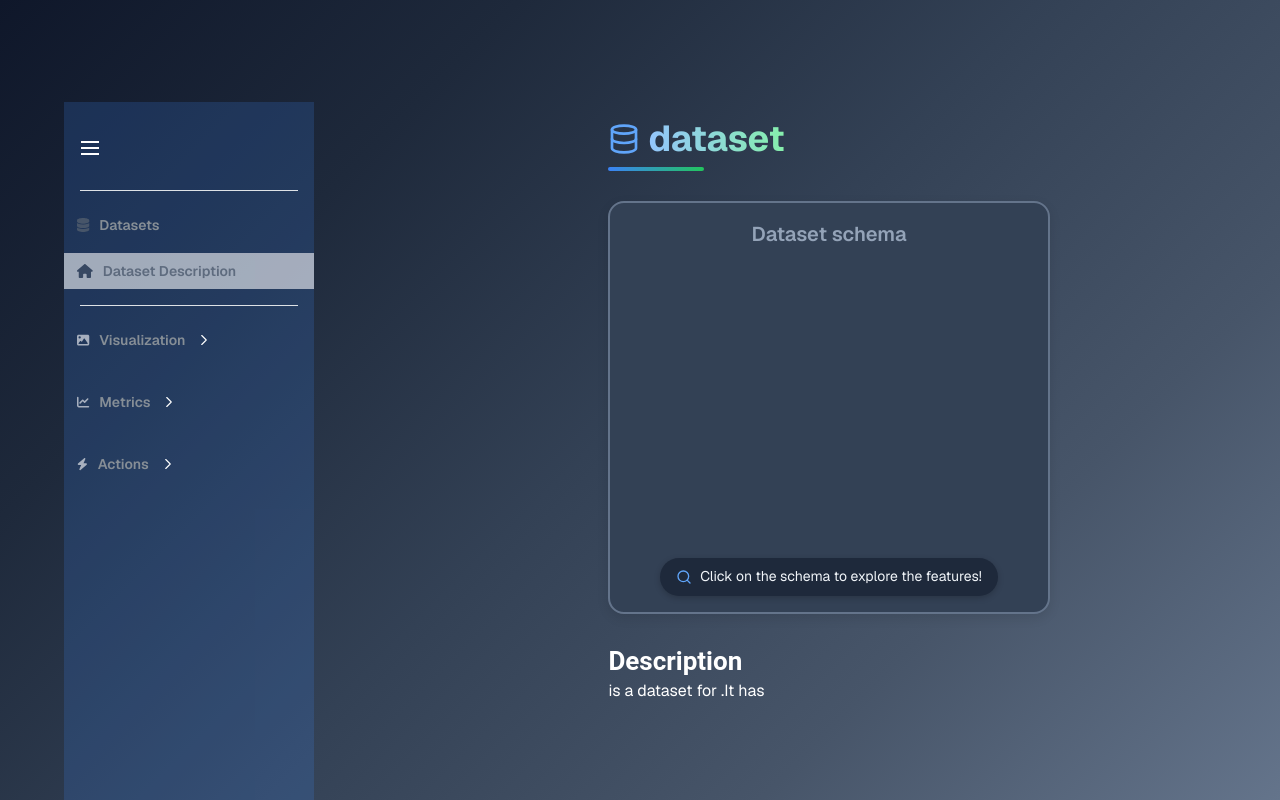
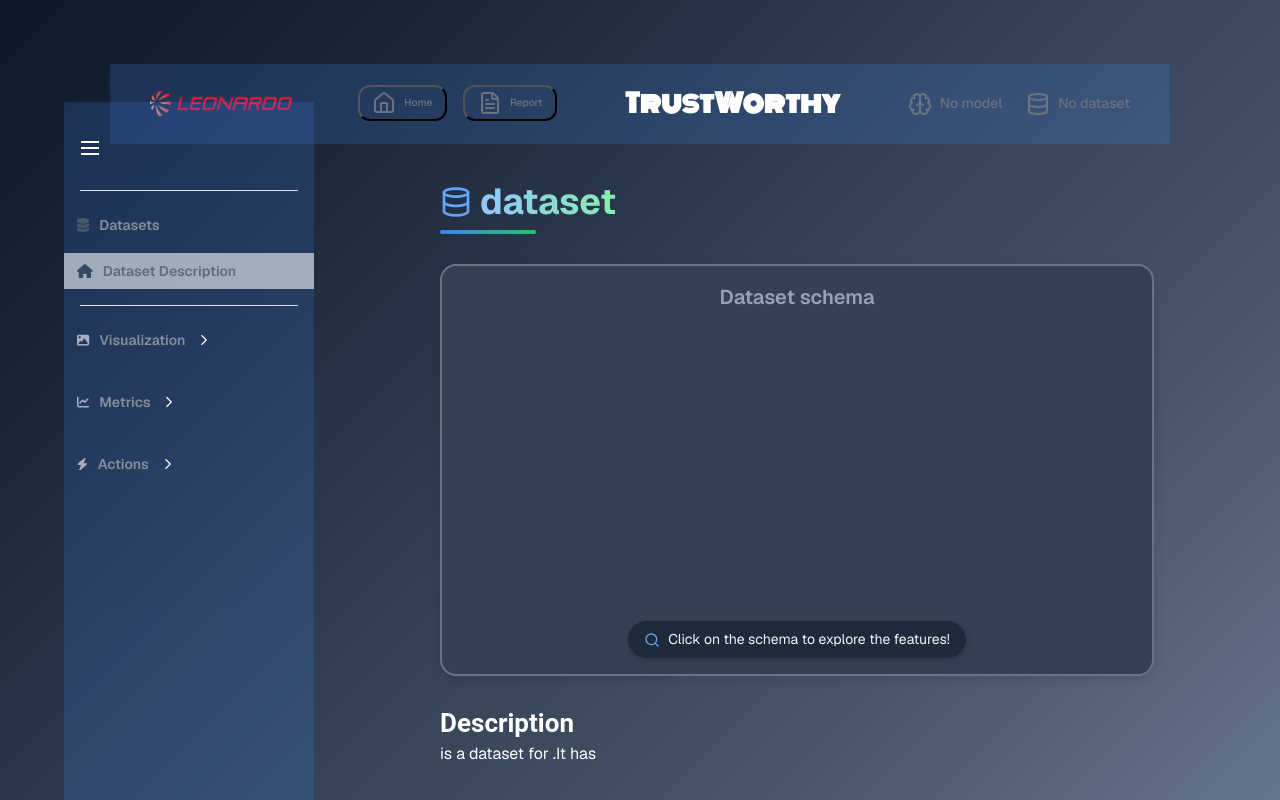
Before and after one commit to Kellog99/stable_ai_gui, a Next.js app: page /pages/dataquality/datasets in a window 1280 px wide. Shown: the top 800 px of the page. Built offline with nearby package versions, Linux system fonts and the light colour scheme.

Commit message:
fatto un merge delle varie branch utili e sistemato lo stile

```diff
--- a/app/pages/HomePage/HomePageTask.tsx
+++ b/app/components/client/homepage/HomePageTask.tsx
@@ -1,6 +1,6 @@
 import React from 'react'
 
-import './HomePage.css';
+import styles from '@/styles/HomePage.module.css';
 import { BarChart3, Brain, Database, FileText, TestTube } from 'lucide-react';
 import { Task } from '@/interfaces/NNInterfaces';
 import TaskButton from '@/components/client/TaskButton';
@@ -36,7 +36,7 @@ const HomePageTask = () => {
   // Since this is component almost indepenent from the page
   // in order to have a better readebility it has been created another file
   return (
-    <div className="task-grid">
+    <div className={styles.taskgrid}>
       {tasks.map((task) => <TaskButton key={task.title} {...task} />)}
     </div>
   )
--- a/app/layout.module.css
+++ b/app/layout.module.css
@@ -17,6 +17,7 @@
   padding-top: 80px;
 }
 
+
 /* Hide navbar on small screens */
 @media (max-width: 768px) {
   .customNavbar {
--- a/app/layout.tsx
+++ b/app/layout.tsx
@@ -1,17 +1,9 @@
-"use client";
-
 import type { Metadata } from "next";
 import { Geist, Geist_Mono } from "next/font/google";
-import {
-  AppShell,
-  Container,
-  createTheme,
-  MantineProvider
-} from "@mantine/core";
-import "@mantine/core/styles.css";
+import Header from "./components/client/Header";
 import "./globals.css";
-import classes from './layout.module.css';
-import AppNavbar from "@/components/layout/AppNavbar";
+import styles from '@/styles/HomePage.module.css'
+import { MantineProvider } from "@mantine/core";
 
 const geistSans = Geist( {
   variable: "--font-geist-sans",
@@ -27,19 +19,6 @@ export const metadata: Metadata = {
   title: "TrustWorthy",
   description: "Generated by create next app",
 };
-const myTheme = createTheme({
-  defaultRadius: 0,
-  fontSmoothing: true,
-  fontFamily: "Roboto, sans-serif",
-  primaryColor: "gray",
-  components: {
-    Select: {
-      defaultProps: {
-        size: "xs",
-      },
-    },
-  },
-});
 
 export default function RootLayout ( {
   children,
@@ -49,20 +28,14 @@ export default function RootLayout ( {
 {
   return (
     <html lang="en">
-      <body
-        className={ `${geistSans.variable} ${geistMono.variable} antialiased` }
-      >
-        <MantineProvider theme={myTheme}>
-          <AppShell withBorder={false}>
-            <Container size="75%" style={{ height: "100%", paddingLeft: "80px", paddingTop: "30px" }}>
-              <div className={classes.customNavbar}>
-                {/* <div className={classes.navbarContent}>
-                  <AppNavbar />
-                </div> */}
-              </div>
-              {children}
-            </Container>
-          </AppShell>
+      <body className={ `${geistSans.variable} ${geistMono.variable} antialiased` }>
+        <MantineProvider>
+        <div className= {styles.homepage}>
+          <Header />
+          <main className="flex-1 ">
+            { children }
+          </main>
+        </div>
         </MantineProvider>
       </body>
     </html>
--- a/app/pages/HomePage/HomePage.css
+++ b/app/styles/HomePage.module.css
@@ -1,11 +1,11 @@
-.home-page {
+.homepage {
   width: 90%;
   height: 100vw;
   margin: auto;
   padding-top: 1vw;
 }
 
-.home-container {
+.homecontainer {
   justify-content: center;
   align-items: center;
   margin: auto;
@@ -13,23 +13,23 @@
   height: 100%;
 }
 
-.section-header {
+.sectionheader {
   text-align: center;
   margin-bottom: 2rem;
 }
 
-.section-title {
+.sectiontitle {
   font-size: 1.5rem;
   font-weight: 600;
   color: white;
   margin-bottom: 0.5rem;
 }
 
-.section-subtitle {
+.sectionsubtitle {
   color: rgba(255, 255, 255, 0.8);
 }
 
-.file-grid {
+.filegrid {
   display: grid;
   width: 100%;
   padding: clamp(1vw, 5vw, 30px);
@@ -39,12 +39,13 @@
 }
 
 .task {
+  background-color: red;
   width: 100%;
   align-items: center;
   align-content: center;
 }
 
-.task-grid {
+.taskgrid {
   width: 80%;
   margin: auto;
   display: grid;
```
Also changed, not shown: app/components/client/homepage/HomePageDrop.tsx (renamed from app/pages/HomePage/HomePageDrop.tsx, +11 -11 lines), app/page.css (added, +15 -0 lines), app/page.tsx (+23 -28 lines), app/pages/HomePage/page.tsx (deleted, +0 -44 lines).
